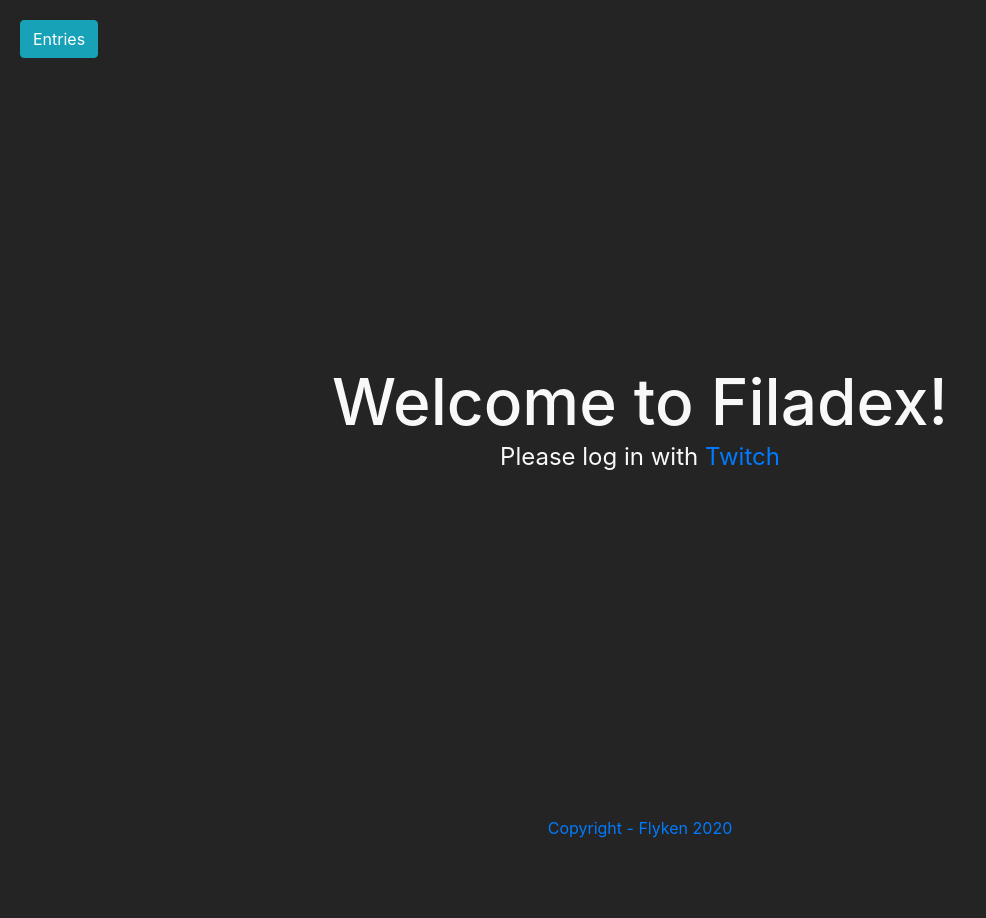
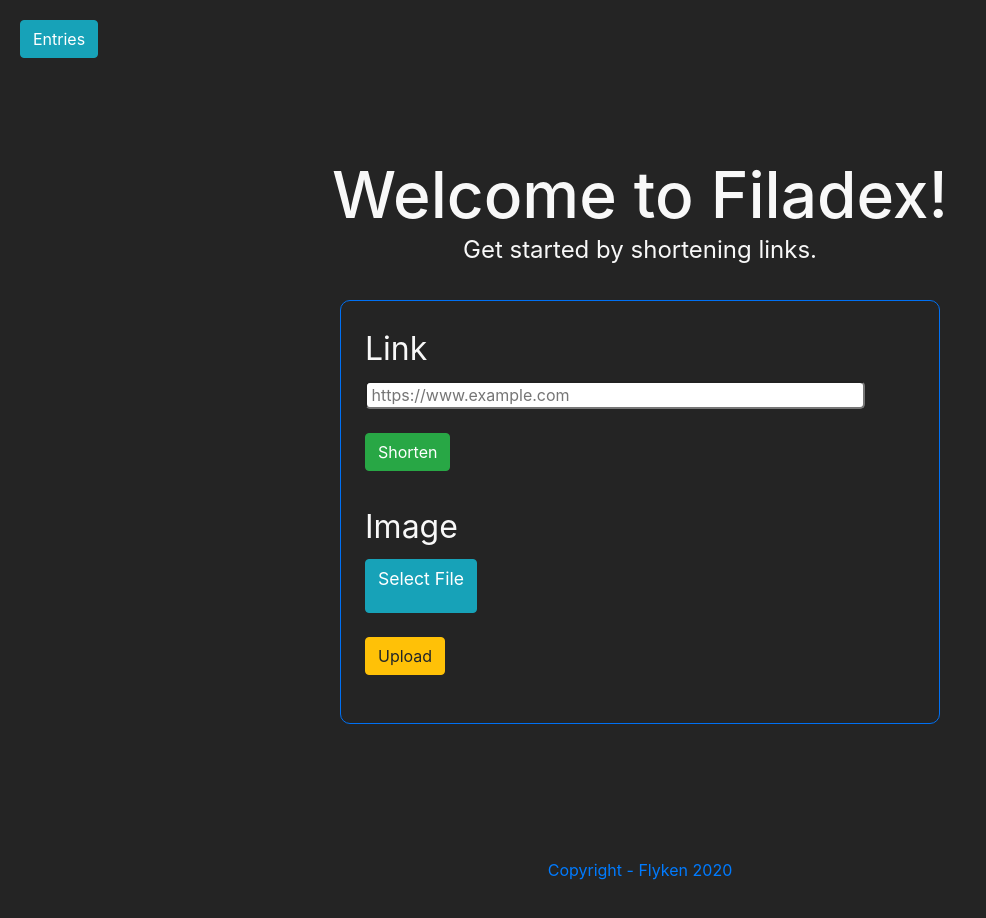
Before and after one commit to Flyken271/Filadex, a Next.js app: page / in a window 1280 px wide. Shown: the whole page, without its empty margins (0-986 px from the left). Before the commit the page ends 878 px from the top, so only its background shows below. Built offline with nearby package versions, Linux system fonts and the light colour scheme; no server answers.

Commit message:
fixed and added twitch oauth

```diff
--- a/pages/components/UserContextProvider.js
+++ b/pages/components/UserContextProvider.js
@@ -1,7 +1,7 @@
 import React, { createContext, useState, useContext, useEffect } from "react";
 import axios from "axios";
 export const UserContext = createContext();
-const TWITCH_CLIENT_ID = "d7izqp59w3dbk1itwt4axbr4dbku82";
+const TWITCH_CLIENT_ID = "egh17kaqbk80czrnfmpt73shn5t81p";
 const UserContextProvider = (props) => {
   const [user, setUser] = useState({});
   const storeUser = (user) => {
@@ -24,7 +24,10 @@
             },
           })
           .then((res) => {
-            storeUser(res.data.data);
+            storeUser(res.data.data[0]);
+          })
+          .catch((error) => {
+            console.log(error.response);
           });
       }
     } catch (error) {
--- a/pages/index.js
+++ b/pages/index.js
@@ -1,8 +1,9 @@
 import axios from "axios";
 import Head from "next/head";
+import Link from "next/link";
 import styles from "../styles/Home.module.css";
 import { Form, Button } from "reactstrap";
-import { useState } from "react";
+import { useEffect, useState } from "react";
 import { nanoid } from "nanoid";
 import { useAPI } from "./components/UserContextProvider";
 
@@ -49,7 +50,7 @@
           .post("https://api.wepost.xyz/links", {
             content: link,
             uid: uid,
-            twitch: user[0]?.display_name,
+            twitch: user?.display_name,
           })
           .then((e) => {
             console.log("Link sent!");
@@ -64,7 +65,6 @@
       alert("Must be a valid URL!");
     }
   };
-
   const handleFile = (e) => {
     e.preventDefault();
     if (file != null) {
@@ -72,7 +72,7 @@
         axios
           .post("https://api.wepost.xyz/file-uploads", {
             uid: uid,
-            twitch: user[0]?.display_name,
+            twitch: user?.display_name,
           })
           .then((response) => {
             const formData = new FormData();
@@ -112,7 +112,13 @@
 
   return (
     <>
-      <img className={styles.profile} src={user[0]?.profile_image_url}></img>
+      {user ? (
+        <Link href={"/u/" + user?.login}>
+          <img className={styles.profile} src={user?.profile_image_url} />
+        </Link>
+      ) : (
+        <div></div>
+      )}
       <Button className={styles.backButton} color="info" href="/entries">
         Entries
       </Button>
@@ -127,7 +133,7 @@
             Welcome to <a>Filadex!</a>
           </h1>
 
-          {user[0] ? (
+          {user ? (
             <>
               <p className={styles.description}>
                 Get started by shortening links.
@@ -142,7 +148,7 @@
                     onInput={(e) => setLink(e.target.value)}
                     className={styles.linkForm}
                     type="text"
-                    placeholder="https://www.example.com"
+                    placeholder=" https://www.example.com"
                   />
                   <br />
                   <br />
@@ -167,7 +173,7 @@
                     <label
                       id="fileInputLabel"
                       className={styles.fileLabel}
-                      for="fileInput"
+                      htmlFor="fileInput"
                     >
                       Select File
                     </label>
@@ -200,7 +206,7 @@
             <>
               <p className={styles.description}>
                 Please log in with{" "}
-                <a href="https://id.twitch.tv/oauth2/authorize?client_id=d7izqp59w3dbk1itwt4axbr4dbku82&redirect_uri=https://flyken.xyz/Twitch&response_type=token&scope=openid">
+                <a href="https://id.twitch.tv/oauth2/authorize?client_id=egh17kaqbk80czrnfmpt73shn5t81p&redirect_uri=http://localhost:3000/Twitch&response_type=token&scope=openid">
                   Twitch
                 </a>
               </p>
```
Also changed, not shown: pages/Twitch.js (+1 -11 lines).
